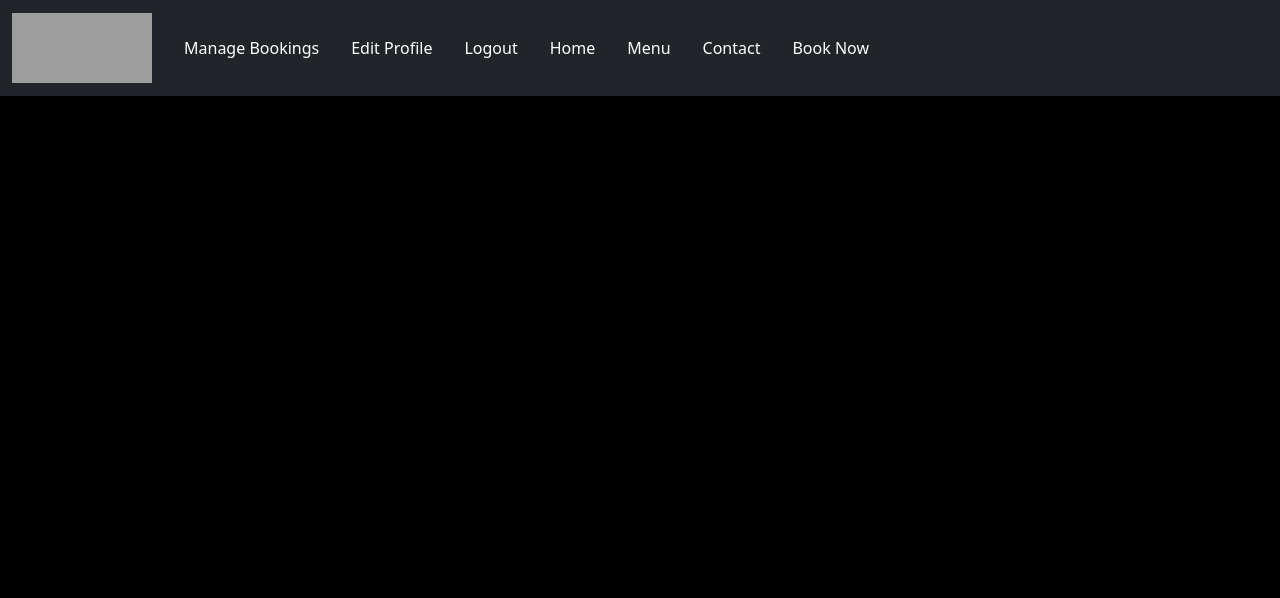
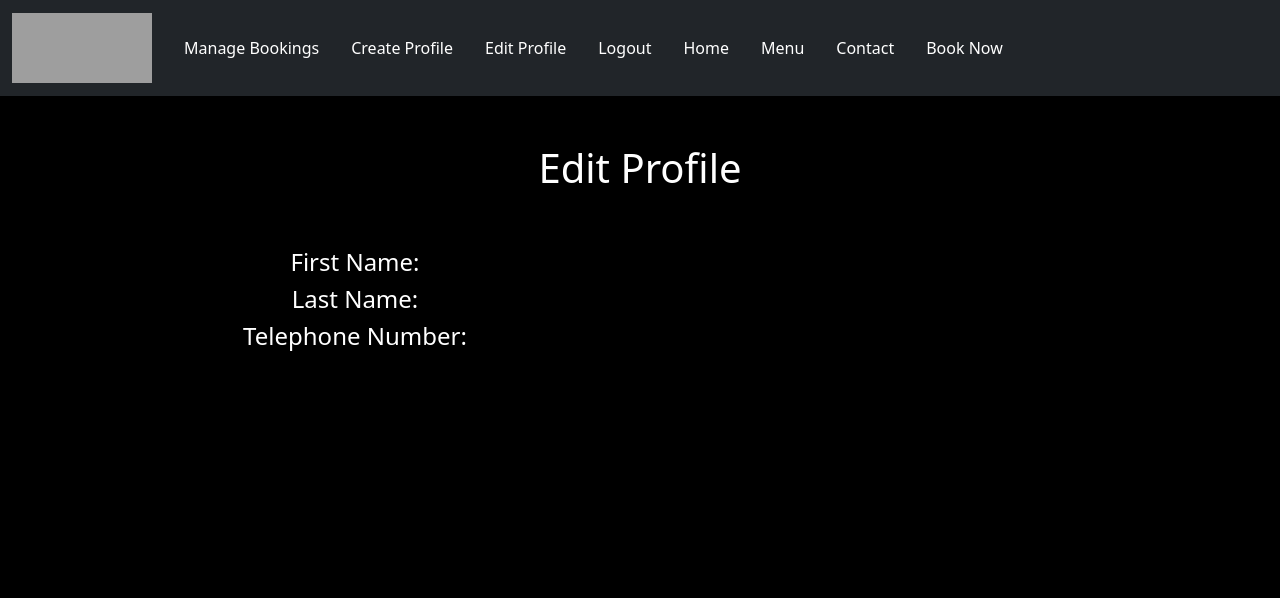
Before and after one commit to Code-Institute-Submissions/iKelvvv-MS4, a Django app: page /edit_profile/ in a window 1280 px wide. Shown: the top 598 px of the page. Run offline with Django 3.2, Linux system fonts and the light colour scheme; the visitor is signed in with stand-in values (Sample User, id 1); grey boxes are pictures that could not be loaded.

Commit message:
Add content to create and edit profile

```diff
--- a/restaurant_booking/urls.py
+++ b/restaurant_booking/urls.py
@@ -7,6 +7,7 @@ urlpatterns = [
     path('menu/', views.MenuView.as_view(), name='menu'),
     path('contact_us/', views.ContactView.as_view(), name='contact'),
     path('online_bookings/', views.OnlineBookingView.as_view(), name='online_booking'),
+    path('create_profile/', views.CreateProfile.as_view(), name='create_profile'),
     path('edit_profile/', views.EditProfile.as_view(), name='edit_profile'),
     path('manage_booking/', views.ManageBooking.as_view(), name='manage_booking'),
     path('edit_booking/<str:booking_id>/', views.EditBooking.as_view(), name='edit_booking'),
--- a/restaurant_booking/views.py
+++ b/restaurant_booking/views.py
@@ -4,7 +4,7 @@ from django.http import HttpResponseRedirect
 from django.views import generic, View
 from django.views.generic import TemplateView, DetailView
 # Import Booking model from models
-from .models import Booking
+from .models import Booking, UserProfile
 from .forms import UpdateBookingDetails
 from django.shortcuts import redirect
 
@@ -19,6 +19,10 @@ class MenuView(TemplateView):
 
 class ContactView(TemplateView):
     template_name = "contact.html"
+
+
+class CreateProfile(TemplateView):
+    template_name = "create_profile.html"
 
 
 class EditProfile(TemplateView):
--- a/templates/base.html
+++ b/templates/base.html
@@ -39,6 +39,9 @@
                     {% if user.is_authenticated %}
                     <li class="nav-item px-2">
                         <a class="nav-link" href="{% url 'manage_booking' %}">Manage Bookings</a>
+                    </li>
+                    <li class="nav-item px-2">
+                        <a class="nav-link" href="{% url 'create_profile' %}">Create Profile</a>
                     </li>
                     <li class="nav-item px-2">
                         <a class="nav-link" href="{% url 'edit_profile' %}">Edit Profile</a>
--- a/templates/edit_profile.html
+++ b/templates/edit_profile.html
@@ -2,5 +2,39 @@
 
 {% block content %}
 
+{% if user.is_authenticated %}
+<div class="container">
+    <div class="row text-center my-5">
+        <h1>Edit Profile</h1>
+    </div>
+    <div class="row text-center">
+        <div class="col-6">
+            <h4>First Name:</h4>
+        </div>
+        <div class="col-6">
+            <p class="d-inline">{{ user.userprofile.first_name }}</p>
+        </div>
+    </div>
+    <div class="row text-center">
+        <div class="col-6">
+            <h4>Last Name:</h4>
+        </div>
+        <div class="col-6">
+            <p>{{ user.userprofile.last_name }}</p>
+        </div>
+    </div>
+    <div class="row text-center">
+        <div class="col-6">
+            <h4>Telephone Number:</h4>
+        </div>
+        <div class="col-6">
+            <p>{{ user.userprofile.phone_number}}</p>
+        </div>
+    </div>
 
-{% endblock %}
+    {% else %}
+    Please login to edit your profile
+
+    {% endif %}
+
+    {% endblock %}
```
Also changed, not shown: templates/create_profile.html (added, +42 -0 lines).
